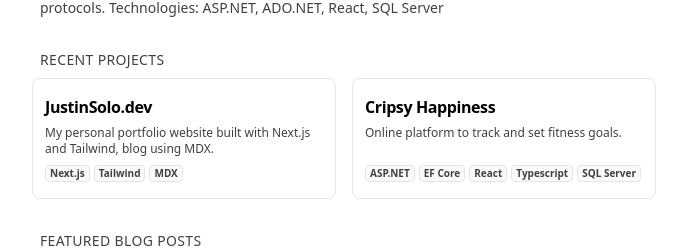
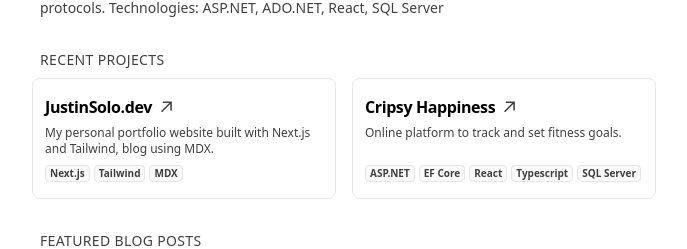
Before and after one commit to justinpaulosolo/justinsolo.dev, a Next.js app: page / in a window 1280 px wide. Shown: the part 368-617 px from the top of the page, without its empty margins (296-983 px from the left). Built offline with nearby package versions, Linux system fonts and the light colour scheme.

Commit message:
Refactor ProjectCard component to include link and rotate icon

```diff
--- a/app/page.tsx
+++ b/app/page.tsx
@@ -13,12 +13,30 @@
   technologies: string[];
 }) {
   return (
-    <div className="inline-flex flex-col rounded-lg border px-3 py-4 dark:border-neutral-700">
+    <a
+      target="_blank"
+      href={link}
+      className="group inline-flex flex-col rounded-lg border px-3 py-4 dark:border-neutral-700"
+    >
       <div className="space-y-1.5">
         <h3 className="font-semibold tracking-tight text-black dark:text-white">
-          <a target="_blank" href={link} className="hover:underline">
-            {title}
-          </a>
+          <div className="flex items-center gap-2">
+            <h3>{title}</h3>
+            <div className="transform text-neutral-700 transition-transform duration-300 group-hover:-rotate-12 dark:text-neutral-300">
+              <svg
+                width="12"
+                height="12"
+                viewBox="0 0 12 12"
+                fill="none"
+                xmlns="http://www.w3.org/2000/svg"
+              >
+                <path
+                  d="M2.07102 11.3494L0.963068 10.2415L9.2017 1.98864H2.83807L2.85227 0.454545H11.8438V9.46023H10.2955L10.3097 3.09659L2.07102 11.3494Z"
+                  fill="currentColor"
+                ></path>
+              </svg>
+            </div>
+          </div>
         </h3>
         <p className="text-xs">{description}</p>
       </div>
@@ -34,7 +52,7 @@
           ))}
         </div>
       </div>
-    </div>
+    </a>
   );
 }
 export default function Home() {
@@ -107,6 +125,7 @@
             technologies={["Next.js", "Tailwind", "MDX"]}
             title="JustinSolo.dev"
             description="My personal portfolio website built with Next.js and Tailwind, blog using MDX."
+            link="https://justinsolo.dev"
           />
           <ProjectCard
             technologies={[
```
